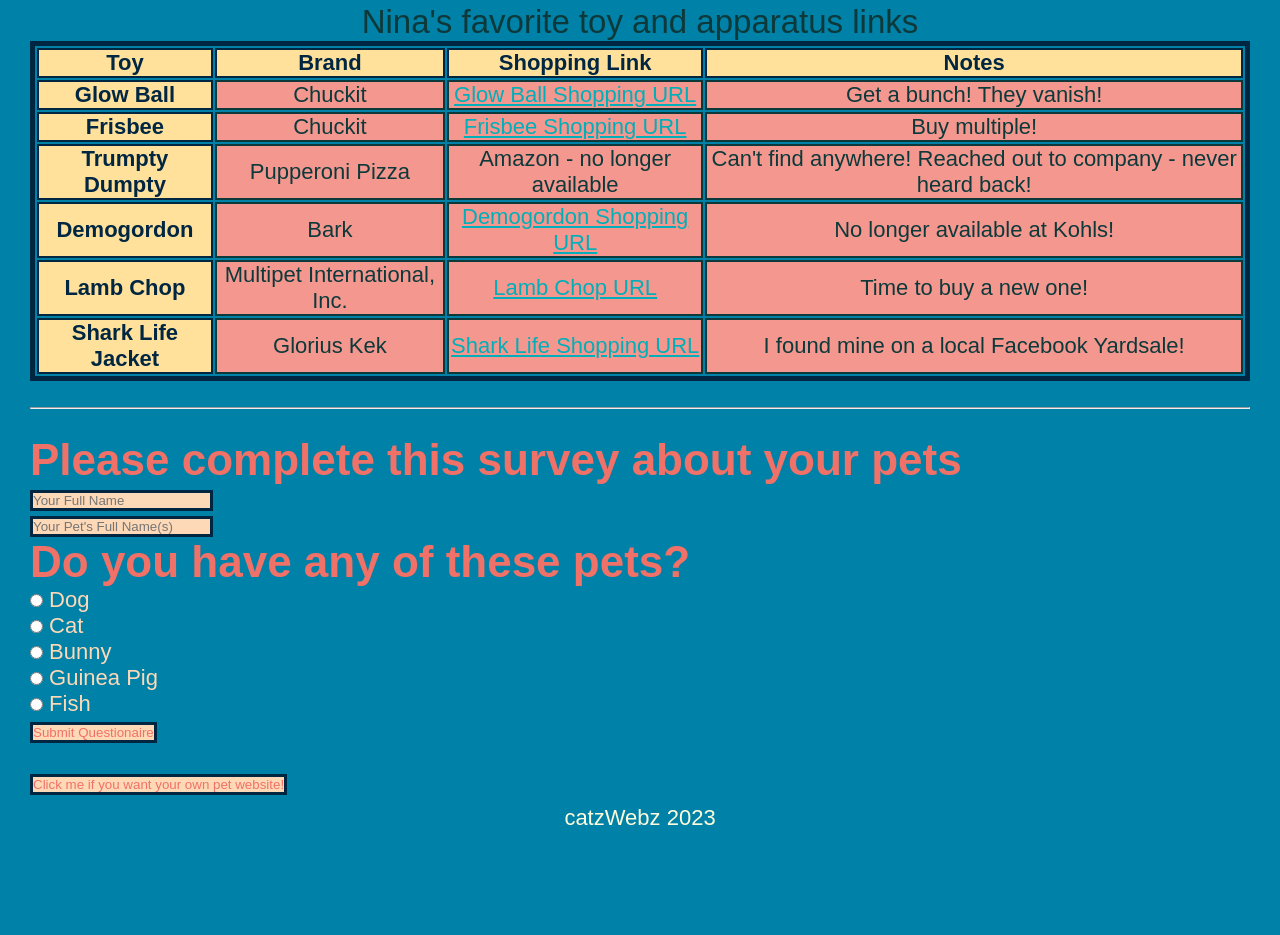
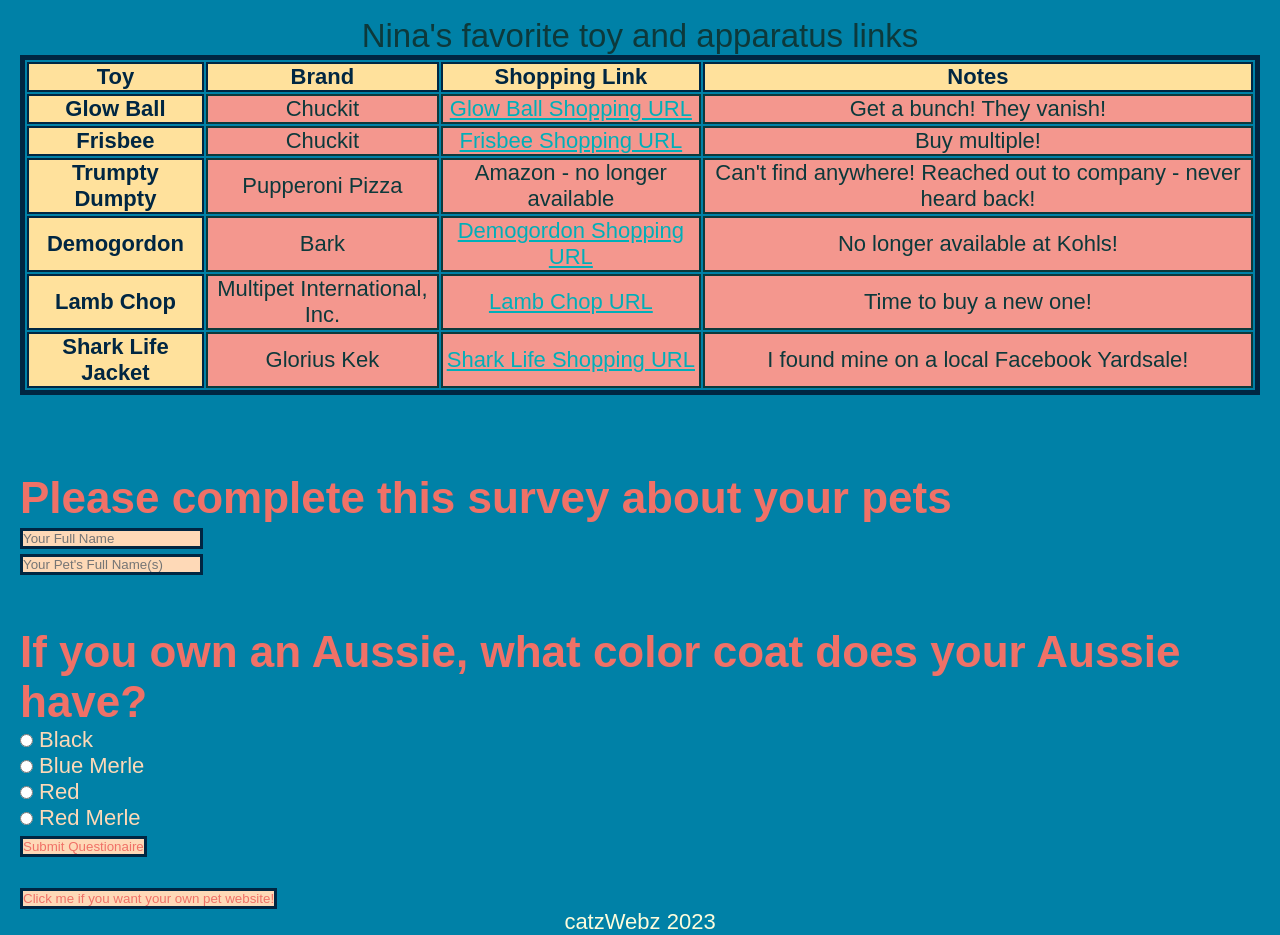
Before and after one commit to caroleatierney/Nina_Story, a plain HTML site: page allThingsNina.html in a window 1280 px wide. Shown: the part 404-1339 px from the top of the page. Before the commit the page ends 1235 px from the top, so only its background shows below. Drawn offline with Linux system fonts and the light colour scheme.

Commit message:
need to fix questionaire

```diff
--- a/allThingsNina.html
+++ b/allThingsNina.html
@@ -33,10 +33,10 @@
                 <li>Go to the beach</li>
             </ol>
         </div>
-        <br><hr><br>
+        <br><br><br>
 
         <div>
-            <table> <!-- Define Table with links inside -->
+            <table>
                 <caption>Nina's favorite toy and apparatus links</caption>
                 <div class="table">
 
@@ -95,6 +95,8 @@
                             target="_blank">Lamb Chop URL</a>
                         <td>Time to buy a new one!
                     </tr>
+
+                    <!--row 5 -->
                     <tr>
                         <th>Shark Life Jacket
                         <td>Glorius Kek
@@ -106,24 +108,22 @@
                 </table>
             </div>
         </div>
-        <br><hr><br>
+        <br><br><br>
 
-        <div>
+        <div id="form">
             <!-- questionaire form with radio and submit input types -->
             <form class="phoneFont">
                 <h1>Please complete this survey about your pets</h1>
-                <!-- note: name attribute is how we refer to the value entered -->
                 <input type="text" name="fullName" placeholder="Your Full Name"> <br>
-                <input type="text" name="petsFullName" placeholder="Your Pet's Full Name(s)"> <br>
+                <input type="text" name="petsFullName" placeholder="Your Pet's Full Name(s)"> <br><br><br>
 
-                <h1>Do you have any of these pets?</h1>
-                <div>
-                    <input type="radio" name="typeOfPets" value="Dog"> Dog <br>
-                    <input type="radio" name="typeOfPets" value="Cat"> Cat <br>
-                    <input type="radio" name="typeOfPets" value="Bunny"> Bunny <br>
-                    <input type="radio" name="typeOfPets" value="Guinea Pig"> Guinea Pig <br>
-                    <input type="radio" name="typeOfPets" value="Fish"> Fish <br>
-                    <input type="submit" value="Submit Questionaire"> <br>
+                <h1>If you own an Aussie, what color coat does your Aussie have?</h1>
+                <div id="whatColor">
+                    <input type="radio" name="typeOfPets" value="Black"> Black <br>
+                    <input type="radio" name="typeOfPets" value="Blue Merle"> Blue Merle <br>
+                    <input type="radio" name="typeOfPets" value="Red"> Red <br>
+                    <input type="radio" name="typeOfPets" value="Red Merle"> Red Merle <br>
+                    <input id="submit" type="submit" value="Submit Questionaire"> <br>
                 </div>
             </form>
 
--- a/styles.css
+++ b/styles.css
@@ -1,20 +1,17 @@
-html {  /* uses element selector */
+html {
     height: 100%;
     font-family: fantasy;
     margin: 20px 20px 20px 20px;
 }
 
-/* applied to whole document */
 * { margin:0; padding:0; box-sizing: border-box;}
 
-/* uses element selector */
 nav {
     justify-content: center;
     text-align: center;
     font-size: 20px;
 }
 
-/* uses element selector */
 header {
     border-color: #f07167;
     border-width: 30px;
@@ -25,7 +22,6 @@
     color: #0081a7;
 }
 
-/* uses element selector */
 footer {
     display: flex;
     justify-content: center;
@@ -35,26 +31,23 @@
     width: 100%;
 }
 
-/* uses element selector */
-main {
-    padding: 10px;
-}
-
-/* uses element selector */
 section {
     padding-top: 60px;
 }
 
-/* uses class selector */
 .darkBlue{
     color: #002642;
 }
 
-/* uses element selector */
 h3,
 ol,
-form{
+form {
     color: #fed9b7;
+}
+
+/* not working */
+form {
+    justify-content: center;
 }
 
 /* uses element selector */
@@ -81,7 +74,7 @@
 }
 
 /* uses element selector */
-input, button {
+input, button, #submit {
     border: 3px #002642 solid;
     background-color: #fed9b7;
     color: #f07167;
@@ -216,3 +209,7 @@
         font-size: 13px;
     }
 }
+
+#whatColor {
+
+}
```
